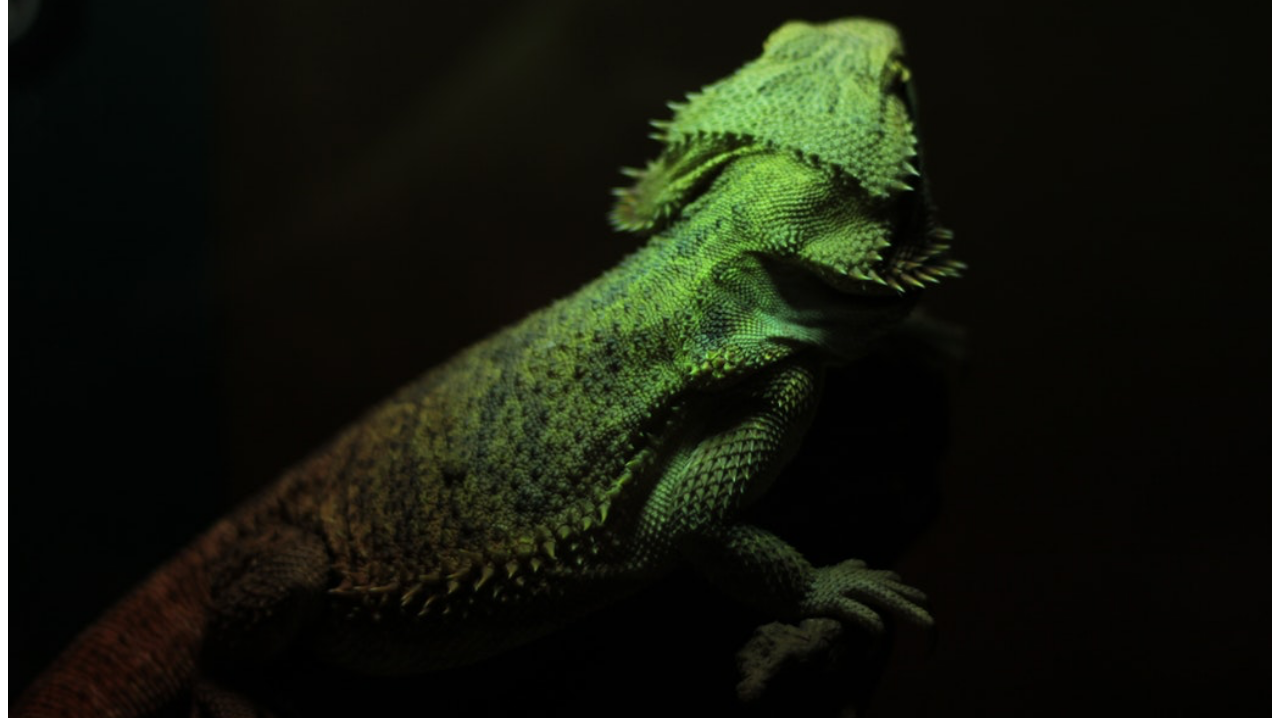
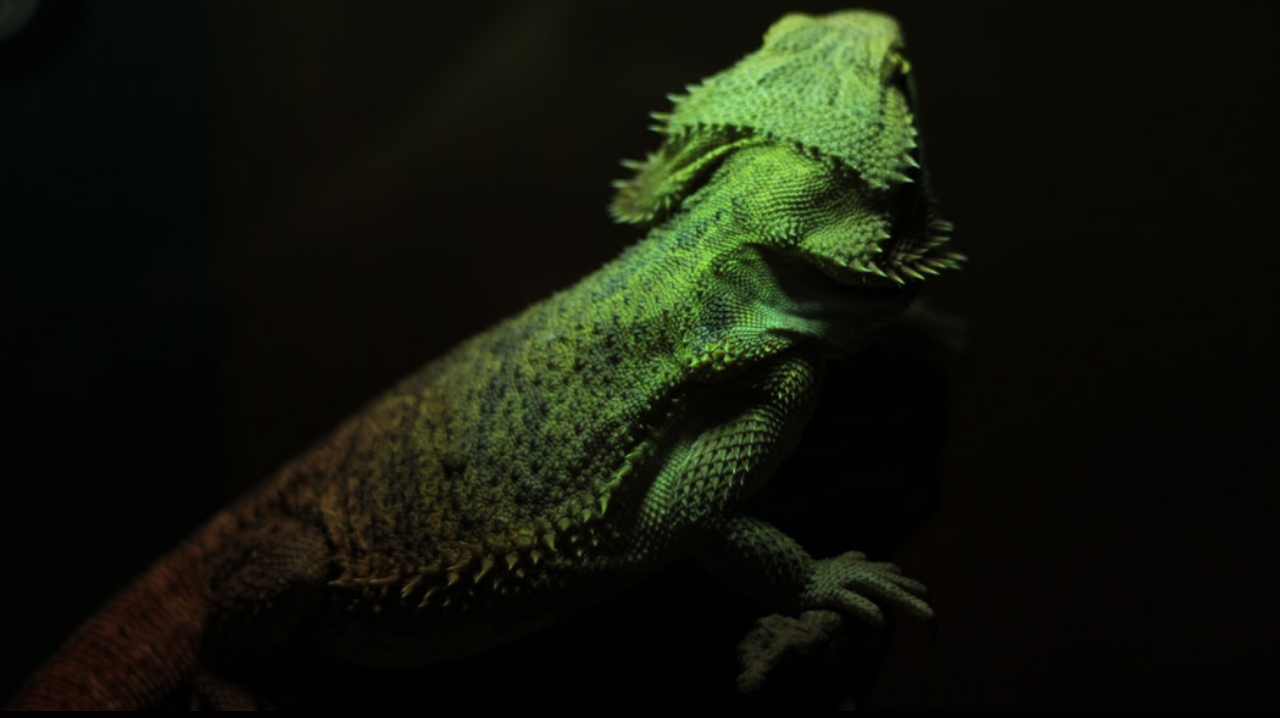
Before and after one commit to linsijiLaGuara/DL-IguanaPage, a plain HTML site: page index.html in a window 1280 px wide. Shown: the part 89-807 px from the top of the page. Drawn offline with nearby package versions, Linux system fonts and the light colour scheme; a web font is replaced by a local one.

Commit message:
delete: se elimina bode blanco en body

```diff
--- a/assets/css/style.css
+++ b/assets/css/style.css
@@ -75,7 +75,7 @@ h3 {
     background-color: #000000;
     padding: 50px;
     overflow: hidden;
-    box-sizing:content-box;
+    box-sizing: content-box;
 }
 
 .parrafo-1 {
@@ -83,7 +83,7 @@ h3 {
     overflow-y: auto;
     text-align: justify;
     color: white;
-    font-family:'Lucida Sans', 'Lucida Sans Regular', 'Lucida Grande', 'Lucida Sans Unicode', Geneva, Verdana, sans-serif;
+    font-family: 'Lucida Sans', 'Lucida Sans Regular', 'Lucida Grande', 'Lucida Sans Unicode', Geneva, Verdana, sans-serif;
 }
 
 /* Media Query para pantallas pequeñas */
@@ -92,7 +92,8 @@ h3 {
         flex-direction: column;
     }
 
-    .right-iguana, .left-parrafo {
+    .right-iguana,
+    .left-parrafo {
         width: 100%;
         padding: 50px;
     }
@@ -163,9 +164,13 @@ footer {
 
 h4 {
     color: white;
-    font-family:Georgia, 'Times New Roman', Times, serif;
+    font-family: Georgia, 'Times New Roman', Times, serif;
     text-align: center;
     margin: 0px;
     padding-top: 30px;
     padding-bottom: 20px;
 }
+
+body {
+    margin: 0px;
+}
```
